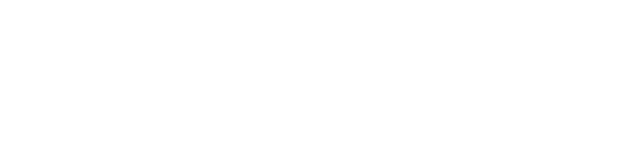
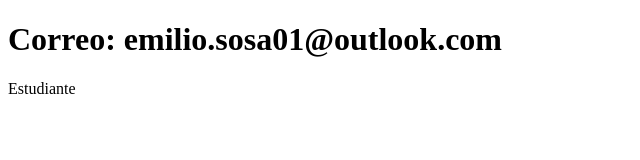
Before and after one commit to EmilioS01/sistema-de-registro, a plain HTML site: page index.html in a window 1280 px wide. Shown: the whole page, without its empty margins (0-640 px from the left). Drawn offline with Linux system fonts and the light colour scheme.

Commit message:
Actualiza el contacto

```diff
--- a/index.html
+++ b/index.html
@@ -6,6 +6,7 @@
     <title>Sistema de Registro de Juegos</title>
 </head>
 <body>
-
+    <h1>Correo: emilio.sosa01@outlook.com</h1>
+        <p>Estudiante</p>
 </body>
 </html>
```
